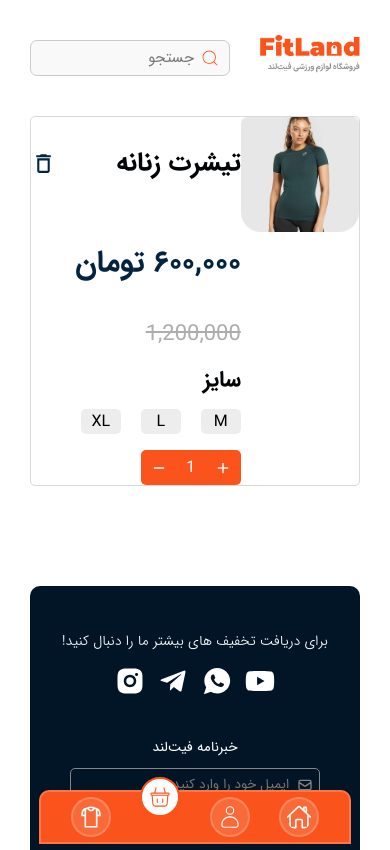
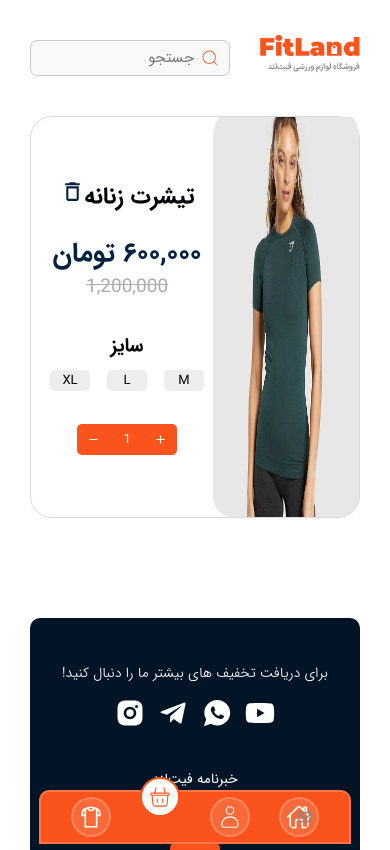
Before and after one commit to NooberThanYall/FitLand, a React (Vite) app: page /Cart in a window 390 px wide. Shown: the top 850 px of the page. Built offline with nearby package versions, Linux system fonts and the light colour scheme.

Commit message:
make responsive the basket page

```diff
--- a/src/Components/CardBasket/CardBasket.css
+++ b/src/Components/CardBasket/CardBasket.css
@@ -2,16 +2,20 @@
     display: flex;
     justify-content: space-between;
     border: 1px solid #D9D9D9;
-    border-radius: 5px;
+    border-radius: 22px;
+    align-items: center;
+    padding-left: 10px;
 }
 
 
 .container-img-card-basket{
     width: 400px;
+    height: 400px;
 }
 
 .img-card-basket{
     width: 100%;
+    height: 100%;
     border-bottom-left-radius: 20px;
     border-bottom-right-radius: 20px;
 }
@@ -24,6 +28,7 @@
     color: #000306;
     font-size: 26px;
     font-weight: 700;
+    margin-top: 0;
 }
 
 .new-price-card-basket{
@@ -36,13 +41,13 @@
     color: #ADADAD;
     font-size: 22px;
     text-decoration: line-through;
+    margin-top: -30px;
 }
 
 .title-size-card-basket{
     color: #000306;
     font-size: 22px;
     font-weight: 700;
-    margin-top: -10px;
 }
 
 .container-sizes-card-basket{
@@ -68,11 +73,11 @@
     align-items: center;
     justify-content: space-between;
     border-radius: 5px;
+    margin-top: 20px;
 }
 
 .container-name-and-icon-delete{
     display: flex;
-    align-items: center;
     justify-content: space-between;
 }
 
--- a/src/Components/CardBasket/mediaCardBasket.css
+++ b/src/Components/CardBasket/mediaCardBasket.css
@@ -0,0 +1,271 @@
+@media only screen and (max-width: 1200px) {
+    .container-details-card-basket {
+        width: 670px;
+    }
+}
+
+@media only screen and (max-width: 1160px) {
+    .container-details-card-basket {
+        width: 620px;
+    }
+}
+
+@media only screen and (max-width: 1100px) {
+    .container-details-card-basket {
+        width: 570px;
+    }
+}
+
+@media only screen and (max-width: 1040px) {
+    .container-details-card-basket {
+        width: 520px;
+    }
+}
+
+@media only screen and (max-width: 1000px) {
+    .container-details-card-basket {
+        width: 470px;
+    }
+}
+
+@media only screen and (max-width: 950px) {
+    .container-details-card-basket {
+        width: 420px;
+    }
+}
+
+@media only screen and (max-width: 890px) {
+    .container-details-card-basket {
+        width: 370px;
+    }
+}
+
+@media only screen and (max-width: 840px) {
+    .container-img-card-basket {
+        width: 350px;
+    }
+}
+
+@media only screen and (max-width: 800px) {
+
+    .title-card-basket {
+        font-size: 24px;
+    }
+
+    .new-price-card-basket {
+        font-size: 28px;
+    }
+
+    .last-price-card-basket {
+        font-size: 20px;
+    }
+
+    .title-size-card-basket {
+        font-size: 20px;
+    }
+
+    .sizes-card-basket {
+        font-size: 14px;
+    }
+
+    .plus-minus-card-basket {
+        font-size: 14px;
+    }
+
+    .container-img-card-basket {
+        width: 310px;
+    }
+
+    .container-main-product {
+        align-items: center;
+    }
+
+    .container-sizes-card-basket {
+        gap: 17px;
+    }
+}
+
+@media only screen and (max-width: 750px) {
+    .container-details-card-basket {
+        display: flex;
+        flex-direction: column;
+        align-items: center;
+    }
+
+    .new-price-card-basket {
+        margin-top: -5px;
+    }
+
+    .title-size-card-basket {
+        margin-top: 10px;
+    }
+
+    .container-img-card-basket {
+        width: 350px;
+    }
+
+
+}
+
+@media only screen and (max-width: 700px) {
+    .container-img-card-basket {
+        width: 70%;
+    }
+
+
+}
+
+@media only screen and (max-width: 640px) {
+    .container-img-card-basket {
+        width: 80%;
+    }
+
+
+
+    .container-comments-and-add-comments {
+        flex-direction: column;
+        gap: 60px;
+    }
+
+    .container-comments {
+        width: 100%;
+    }
+
+    .container-add-comment {
+        width: 100%;
+    }
+}
+
+@media only screen and (max-width: 600px) {
+    .container-main-product {
+        flex-direction: column;
+        margin-top: 50px;
+    }
+
+    .title-card-basket {
+        font-size: 26px;
+    }
+
+    .new-price-card-basket {
+        font-size: 30px;
+    }
+
+    .last-price-card-basket {
+        font-size: 22px;
+    }
+
+    .off-product-main-product {
+        font-size: 14px;
+    }
+
+    .title-size-card-basket {
+        font-size: 22px;
+    }
+
+    .sizes-card-basket {
+        font-size: 15px;
+    }
+
+    .plus-minus-card-basket {
+        font-size: 15px;
+    }
+
+    .btn-add-product-to-cart-main-product {
+        font-size: 15px;
+        height: 40px;
+    }
+
+
+
+    .text-info-product {
+        font-size: 18px;
+    }
+}
+
+@media only screen and (max-width: 430px) {
+    .container-details-card-basket {
+        width: 350px;
+    }
+
+    .title-card-basket {
+        font-size: 24px;
+    }
+
+    .new-price-card-basket {
+        font-size: 28px;
+    }
+
+    .last-price-card-basket {
+        font-size: 20px;
+    }
+
+    .off-product-main-product {
+        font-size: 13px;
+    }
+
+    .title-size-card-basket {
+        font-size: 20px;
+    }
+
+    .sizes-card-basket {
+        font-size: 14px;
+    }
+
+    .plus-minus-card-basket {
+        font-size: 14px;
+    }
+
+    .btn-add-product-to-cart-main-product {
+        font-size: 14px;
+        height: 35px;
+    }
+
+    .text-info-product {
+        font-size: 17px;
+    }
+}
+
+@media only screen and (max-width: 400px) {
+    .container-details-card-basket {
+        width: 300px;
+    }
+
+
+
+    .title-card-basket {
+        font-size: 23px;
+    }
+
+    .new-price-card-basket {
+        font-size: 27px;
+    }
+
+    .last-price-card-basket {
+        font-size: 19px;
+    }
+
+    .off-product-main-product {
+        font-size: 12px;
+    }
+
+    .title-size-card-basket {
+        font-size: 19px;
+    }
+
+    .sizes-card-basket {
+        font-size: 13px;
+    }
+
+    .plus-minus-card-basket {
+        font-size: 13px;
+    }
+
+    .btn-add-product-to-cart-main-product {
+        font-size: 13px;
+        height: 33px;
+    }
+
+    .text-info-product {
+        font-size: 16px;
+    }
+}
```
